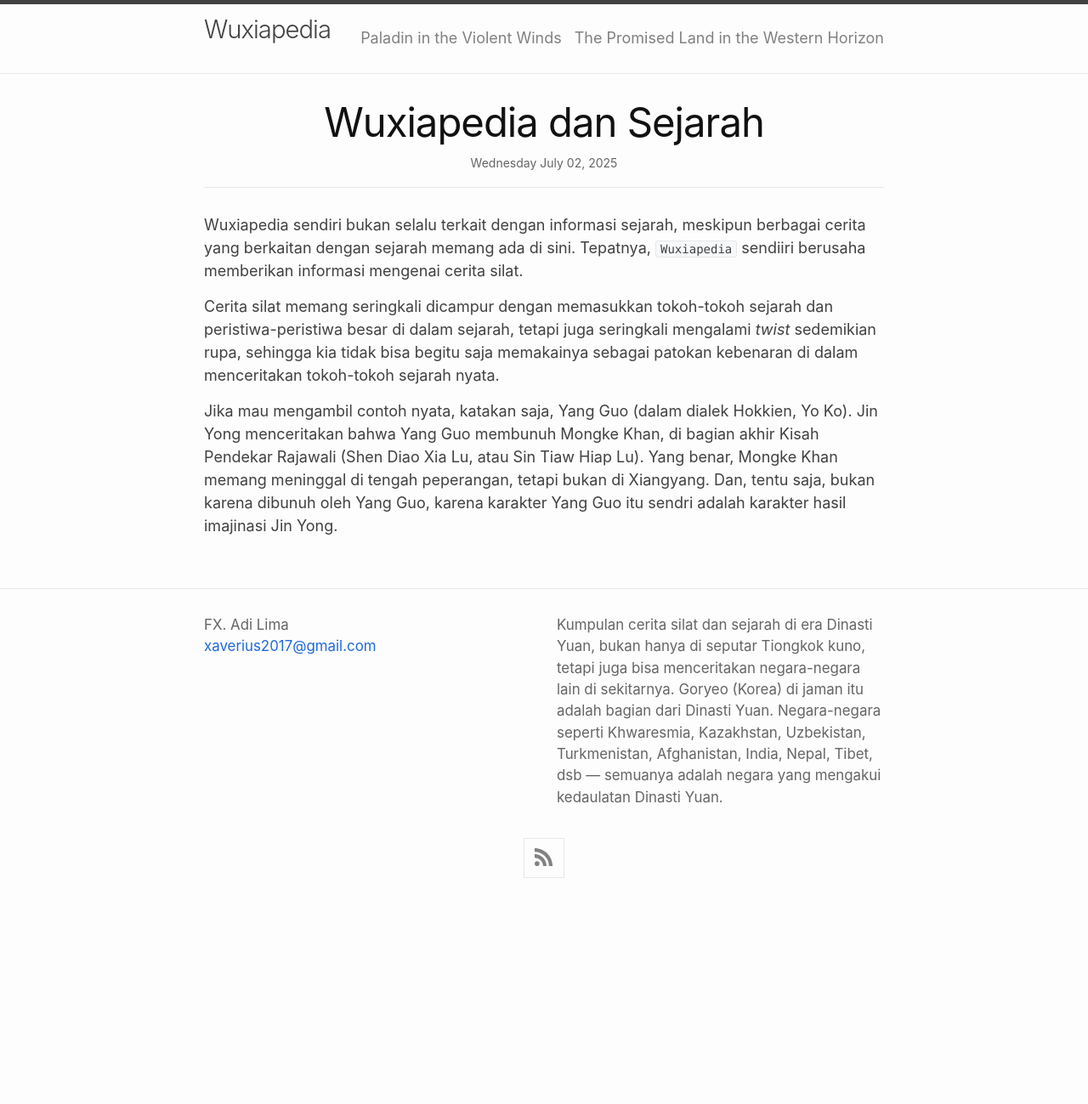
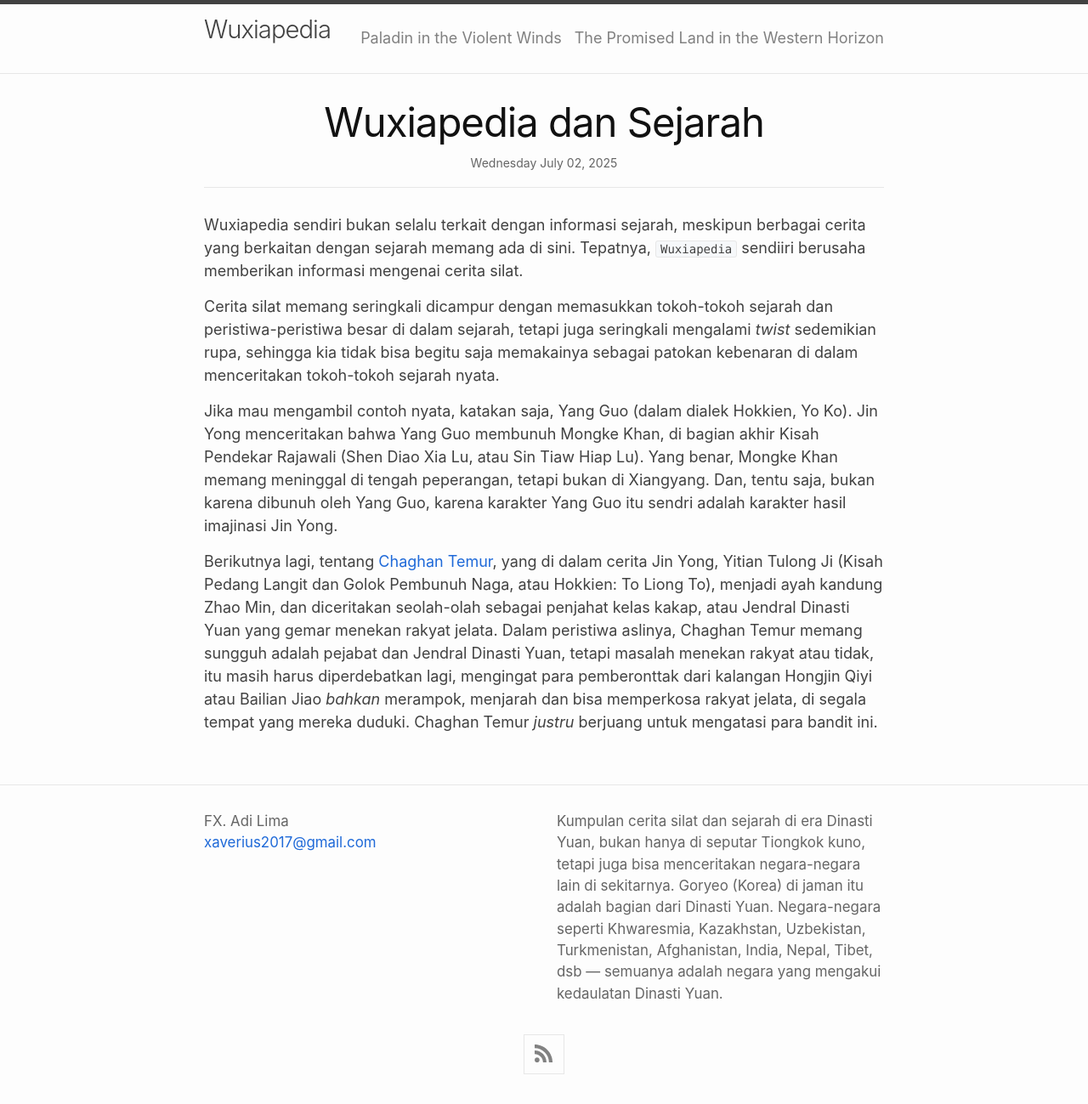
Before and after one commit to fxadilima/wuxia-pedia, a Jekyll site: the page built from _posts/2025-07-02-about-wuxiapedia.md, in a window 1280 px wide. Shown: the whole page at 85% size. Built offline with Jekyll 4.4.1, drawn with Linux system fonts in a browser that asks for light colours; before the commit the page ends 1068 px from its top, so only the background shows below that.

Commit message:
updating post

```diff
--- a/_posts/2025-07-02-about-wuxiapedia.md
+++ b/_posts/2025-07-02-about-wuxiapedia.md
@@ -8,3 +8,5 @@ Wuxiapedia sendiri bukan selalu terkait dengan informasi sejarah, meskipun berba
 Cerita silat memang seringkali dicampur dengan memasukkan tokoh-tokoh sejarah dan peristiwa-peristiwa besar di dalam sejarah, tetapi juga seringkali mengalami *twist* sedemikian rupa, sehingga kia tidak bisa begitu saja memakainya sebagai patokan kebenaran di dalam menceritakan tokoh-tokoh sejarah nyata.
 
 Jika mau mengambil contoh nyata, katakan saja, Yang Guo (dalam dialek Hokkien, Yo Ko). Jin Yong menceritakan bahwa Yang Guo membunuh Mongke Khan, di bagian akhir Kisah Pendekar Rajawali (Shen Diao Xia Lu, atau Sin Tiaw Hiap Lu). Yang benar, Mongke Khan memang meninggal di tengah peperangan, tetapi bukan di Xiangyang. Dan, tentu saja, bukan karena dibunuh oleh Yang Guo, karena karakter Yang Guo itu sendri adalah karakter hasil imajinasi Jin Yong.
+
+Berikutnya lagi, tentang [Chaghan Temur](/wuxia-pedia/characters/yuan/chaghan-temur/ "Baca selengkapnya..."), yang di dalam cerita Jin Yong, Yitian Tulong Ji (Kisah Pedang Langit dan Golok Pembunuh Naga, atau Hokkien: To Liong To), menjadi ayah kandung Zhao Min, dan diceritakan seolah-olah sebagai penjahat kelas kakap, atau Jendral Dinasti Yuan yang gemar menekan rakyat jelata. Dalam peristiwa aslinya, Chaghan Temur memang sungguh adalah pejabat dan Jendral Dinasti Yuan, tetapi masalah menekan rakyat atau tidak, itu masih harus diperdebatkan lagi, mengingat para pemberonttak dari kalangan Hongjin Qiyi atau Bailian Jiao *bahkan* merampok, menjarah dan bisa memperkosa rakyat jelata, di segala tempat yang mereka duduki. Chaghan Temur *justru* berjuang untuk mengatasi para bandit ini.
```
Also changed, not shown: 4 other files.
